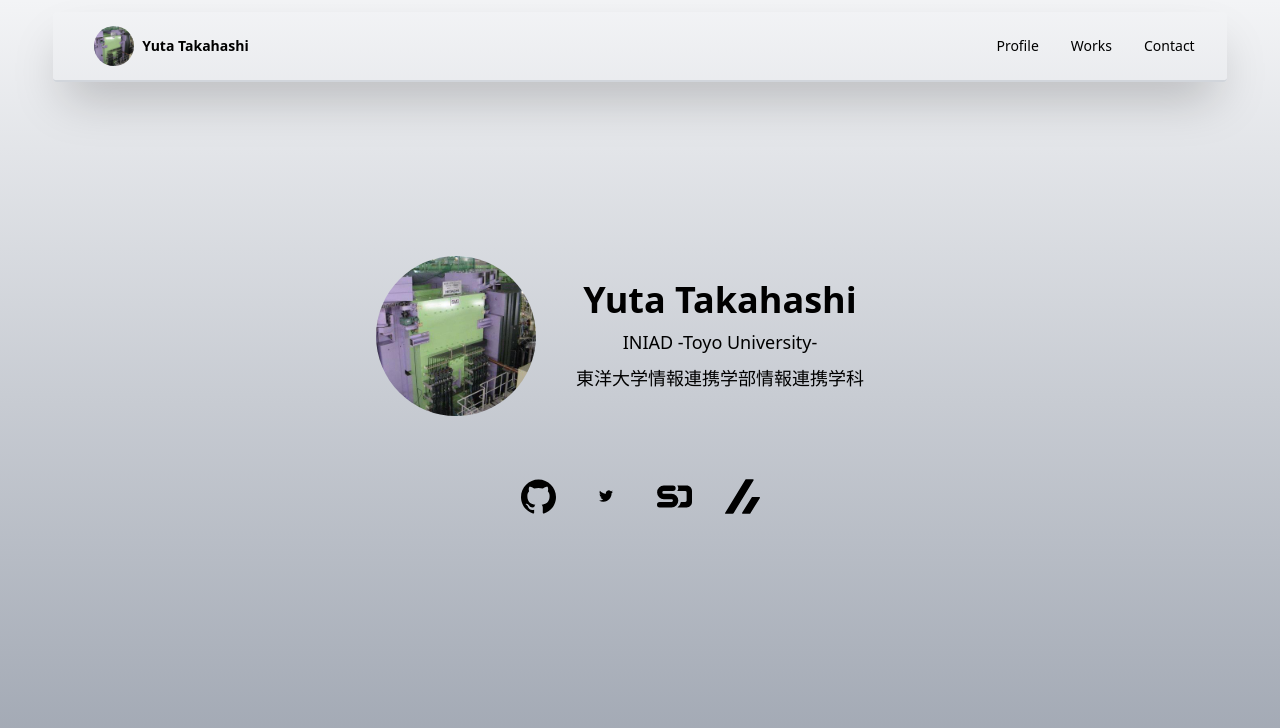
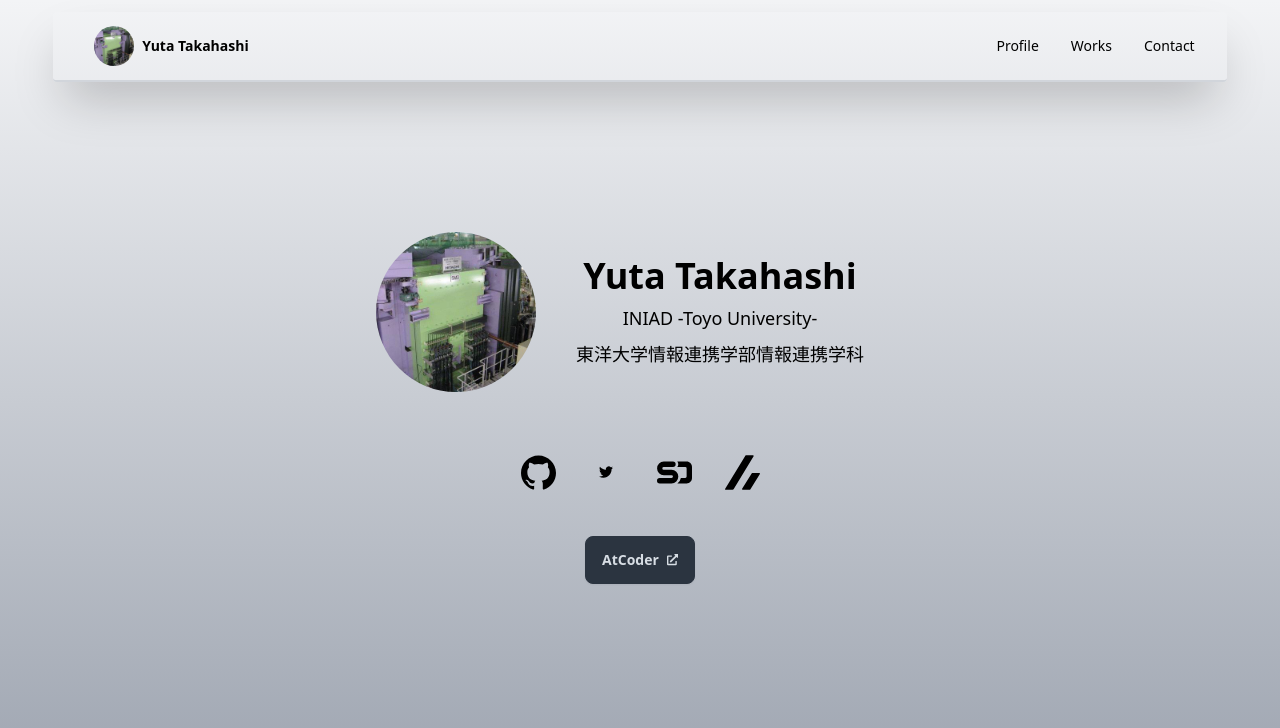
Before and after one commit to Walkmana-25/profile, a Next.js app: page / in a window 1280 px wide. Shown: the top 728 px of the page. Built offline with nearby package versions, Linux system fonts and the light colour scheme.

Commit message:
feat: Add AtCoder link to homepage
The code changes include adding a link to the AtCoder profile on the homepage. This link allows users to navigate to the AtCoder profile directly from the application. This enhancement improves the user experience by providing easy access to the AtCoder profile.

```diff
--- a/src/app/page.tsx
+++ b/src/app/page.tsx
@@ -1,6 +1,7 @@
 "use client";
 import Image from "next/image";
 import { SiZenn, SiTwitter, SiSpeakerdeck, SiGithub } from "react-icons/si";
+import { FaExternalLinkAlt } from "react-icons/fa";
 import { IconContext } from "react-icons";
 
 export default function Home() {
@@ -70,6 +71,17 @@ export default function Home() {
           </IconContext.Provider>
         </div>
       </div>
+      <div className="flex items-center justify-center gap-5 transition-all">
+        <a
+          href="https://atcoder.jp/users/walkmana25"
+          className="btn btn-neutral"
+        >
+          <IconContext.Provider value={{ size: "0.8em" }}>
+            AtCoder
+            <FaExternalLinkAlt />
+          </IconContext.Provider>
+        </a>
+      </div>
     </main>
   );
 }
```
